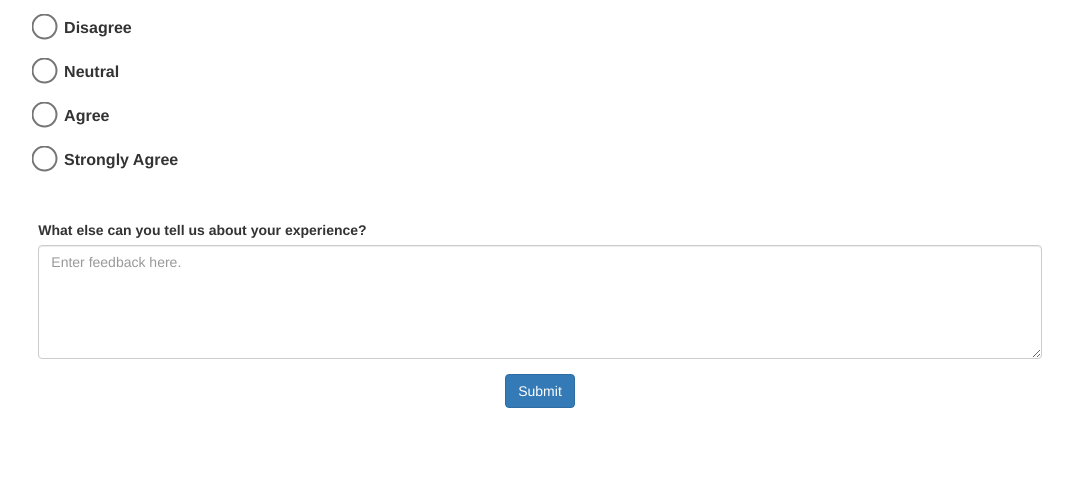
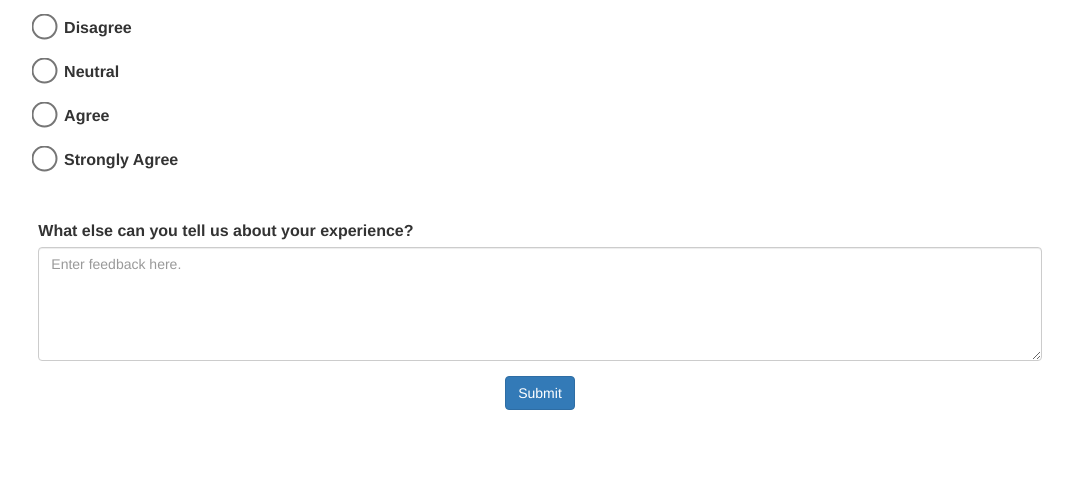
Before and after one commit to panick96/survey-site, a PHP site: page / in a window 1280 px wide. Shown: the part 946-1433 px from the top of the page, without its empty margins (100-1173 px from the left). Run offline with PHP 8.4, Linux system fonts and the light colour scheme.

Commit message:
adjusted size of letters

```diff
--- a/styles.css
+++ b/styles.css
@@ -138,6 +138,7 @@ footer{
     display: flex;
     align-items: center;
     justify-content:left;
+    font-size: medium;
 }
 
 input[type='radio']{
```
